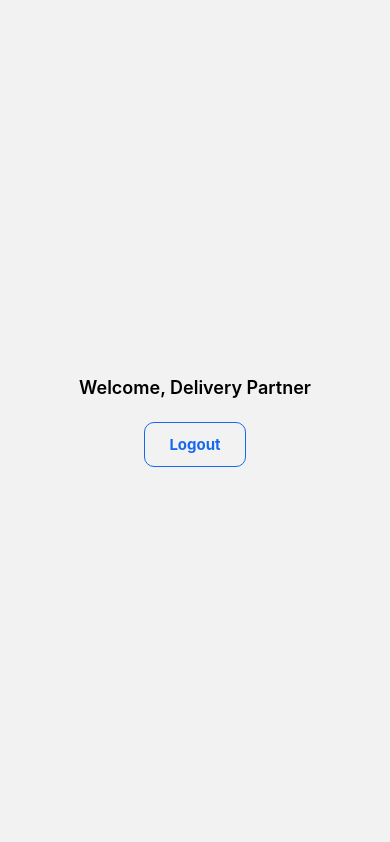
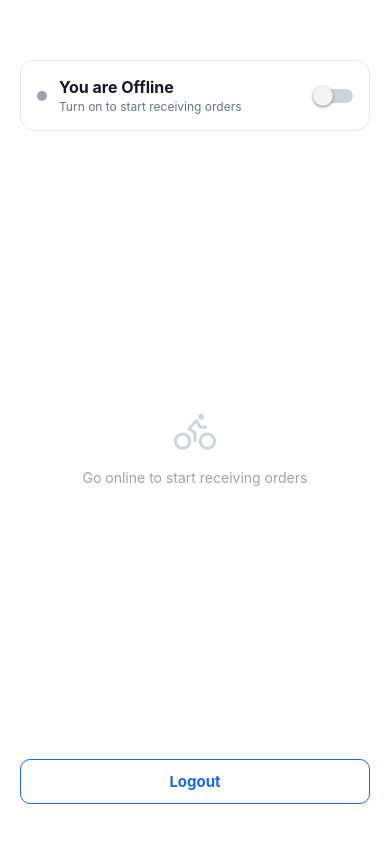
Before and after one commit to sravanipottipati/oorucart_frontend, a React Native app: screen /DPHome in a window 390 px wide. Built offline with nearby package versions, Linux system fonts and the light colour scheme; what expo-notifications would draw is missing.

Commit message:
Add DP duty toggle UI, location permissions, and expo-task-manager for background tracking

```diff
--- a/app.json
+++ b/app.json
@@ -16,6 +16,14 @@
       "bundleIdentifier": "com.univerin.app",
       "config": {
         "googleMapsApiKey": "AIzaSyCS_YRu6O61LCZn_QlypzjcjSdeRqbQaDI"
+      },
+      "infoPlist": {
+        "NSLocationWhenInUseUsageDescription": "Univerin needs your location to show nearby delivery orders and track deliveries.",
+        "NSLocationAlwaysAndWhenInUseUsageDescription": "Univerin needs background location access so we can match you with nearby orders even when the app is not open.",
+        "UIBackgroundModes": [
+          "location",
+          "fetch"
+        ]
       }
     },
     "android": {
@@ -29,18 +37,11 @@
         "android.permission.READ_EXTERNAL_STORAGE",
         "android.permission.WRITE_EXTERNAL_STORAGE",
         "android.permission.READ_MEDIA_IMAGES",
-        "android.permission.CAMERA",
-        "android.permission.READ_EXTERNAL_STORAGE",
-        "android.permission.WRITE_EXTERNAL_STORAGE",
-        "android.permission.READ_MEDIA_IMAGES",
-        "android.permission.CAMERA",
-        "android.permission.READ_EXTERNAL_STORAGE",
-        "android.permission.WRITE_EXTERNAL_STORAGE",
-        "android.permission.READ_MEDIA_IMAGES",
-        "android.permission.CAMERA",
-        "android.permission.READ_EXTERNAL_STORAGE",
-        "android.permission.WRITE_EXTERNAL_STORAGE",
-        "android.permission.READ_MEDIA_IMAGES"
+        "android.permission.ACCESS_FINE_LOCATION",
+        "android.permission.ACCESS_COARSE_LOCATION",
+        "android.permission.ACCESS_BACKGROUND_LOCATION",
+        "android.permission.FOREGROUND_SERVICE",
+        "android.permission.FOREGROUND_SERVICE_LOCATION"
       ],
       "config": {
         "googleMaps": {
@@ -75,7 +76,15 @@
           }
         }
       ],
-      "@react-native-firebase/auth"
+      "@react-native-firebase/auth",
+      [
+        "expo-location",
+        {
+          "locationAlwaysAndWhenInUsePermission": "Univerin needs background location access so we can match you with nearby orders even when the app is not open.",
+          "isAndroidBackgroundLocationEnabled": true,
+          "isAndroidForegroundServiceEnabled": true
+        }
+      ]
     ],
     "extra": {
       "eas": {
--- a/package.json
+++ b/package.json
@@ -29,6 +29,7 @@
     "expo-print": "~15.0.8",
     "expo-sharing": "~14.0.8",
     "expo-status-bar": "~3.0.9",
+    "expo-task-manager": "~14.0.9",
     "expo-updates": "~29.0.18",
     "react": "19.1.0",
     "react-dom": "19.1.0",
--- a/src/screens/deliveryPartner/DPHomeScreen.js
+++ b/src/screens/deliveryPartner/DPHomeScreen.js
@@ -1,24 +1,65 @@
-import React from 'react';
-import { View, Text, StyleSheet, TouchableOpacity, Alert } from 'react-native';
+import React, { useState } from 'react';
+import { View, Text, StyleSheet, TouchableOpacity, Alert, Switch } from 'react-native';
+import { Ionicons } from '@expo/vector-icons';
+import AsyncStorage from '@react-native-async-storage/async-storage';
 import { useAuth } from '../../context/AuthContext';
+import client from '../../api/client';
 
 export default function DPHomeScreen() {
   const { logout } = useAuth();
+  const [isOnline, setIsOnline] = useState(false);
+  const [toggling, setToggling] = useState(false);
+
+  const handleToggle = async (value) => {
+    setToggling(true);
+    try {
+      const token = await AsyncStorage.getItem('access_token');
+      await client.post(
+        '/dp/duty/toggle/',
+        { is_online: value },
+        { headers: { Authorization: `Bearer ${token}` } }
+      );
+      setIsOnline(value);
+    } catch (e) {
+      Alert.alert('Error', 'Failed to update status. Please try again.');
+    } finally {
+      setToggling(false);
+    }
+  };
 
   const handleLogout = () => {
-    Alert.alert(
-      'Logout',
-      'Are you sure you want to logout?',
-      [
-        { text: 'Cancel', style: 'cancel' },
-        { text: 'Logout', style: 'destructive', onPress: async () => await logout() },
-      ]
-    );
+    Alert.alert('Logout', 'Are you sure you want to logout?', [
+      { text: 'Cancel', style: 'cancel' },
+      { text: 'Logout', style: 'destructive', onPress: async () => await logout() },
+    ]);
   };
 
   return (
     <View style={styles.container}>
-      <Text style={styles.text}>Welcome, Delivery Partner</Text>
+      <View style={styles.statusCard}>
+        <View style={[styles.statusDot, isOnline ? styles.dotOnline : styles.dotOffline]} />
+        <View style={{ flex: 1 }}>
+          <Text style={styles.statusLabel}>{isOnline ? 'You are Online' : 'You are Offline'}</Text>
+          <Text style={styles.statusSubtext}>
+            {isOnline ? 'Ready to receive orders' : 'Turn on to start receiving orders'}
+          </Text>
+        </View>
+        <Switch
+          value={isOnline}
+          onValueChange={handleToggle}
+          disabled={toggling}
+          trackColor={{ false: '#D1D5DB', true: '#86efac' }}
+          thumbColor={isOnline ? '#16a34a' : '#f4f3f4'}
+        />
+      </View>
+
+      <View style={styles.placeholderArea}>
+        <Ionicons name="bicycle-outline" size={48} color="#D1D5DB" />
+        <Text style={styles.placeholderText}>
+          {isOnline ? 'Waiting for orders...' : 'Go online to start receiving orders'}
+        </Text>
+      </View>
+
       <TouchableOpacity style={styles.logoutBtn} onPress={handleLogout}>
         <Text style={styles.logoutText}>Logout</Text>
       </TouchableOpacity>
@@ -27,11 +68,21 @@ export default function DPHomeScreen() {
 }
 
 const styles = StyleSheet.create({
-  container: { flex: 1, justifyContent: 'center', alignItems: 'center' },
-  text: { fontSize: 18, fontWeight: '600', marginBottom: 24 },
+  container: { flex: 1, backgroundColor: '#fff', padding: 20, paddingTop: 60 },
+  statusCard: {
+    flexDirection: 'row', alignItems: 'center', gap: 12,
+    borderWidth: 1, borderColor: '#E5E7EB', borderRadius: 14, padding: 16,
+  },
+  statusDot: { width: 10, height: 10, borderRadius: 5 },
+  dotOnline: { backgroundColor: '#16a34a' },
+  dotOffline: { backgroundColor: '#9CA3AF' },
+  statusLabel: { fontSize: 16, fontWeight: '700', color: '#111827' },
+  statusSubtext: { fontSize: 12, color: '#6B7280', marginTop: 2 },
+  placeholderArea: { flex: 1, alignItems: 'center', justifyContent: 'center', gap: 12 },
+  placeholderText: { fontSize: 14, color: '#9CA3AF', textAlign: 'center', paddingHorizontal: 40 },
   logoutBtn: {
     borderWidth: 1, borderColor: '#1669ef', borderRadius: 10,
-    paddingHorizontal: 24, paddingVertical: 12,
+    paddingHorizontal: 24, paddingVertical: 12, alignItems: 'center', marginBottom: 20,
   },
   logoutText: { color: '#1669ef', fontSize: 15, fontWeight: '700' },
 });
```
Also changed, not shown: 1 other file (tests, documents, lock files or other folders).
